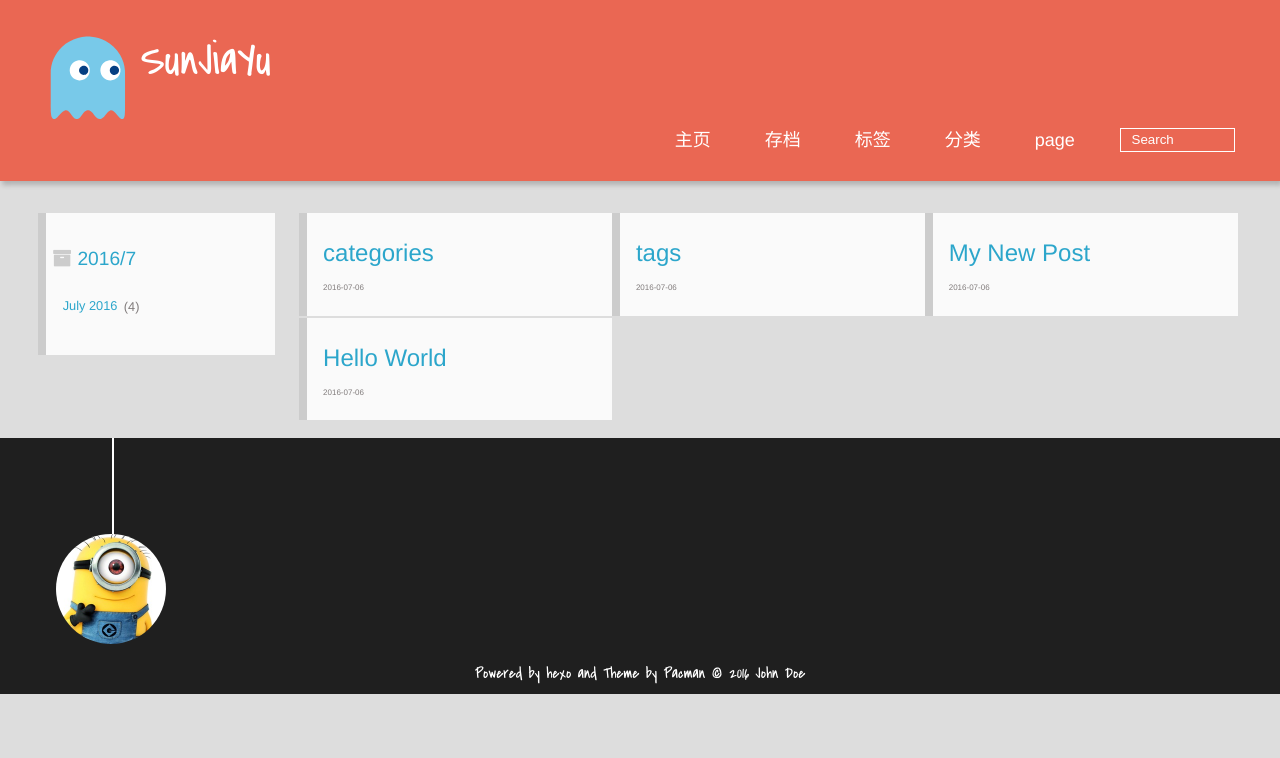
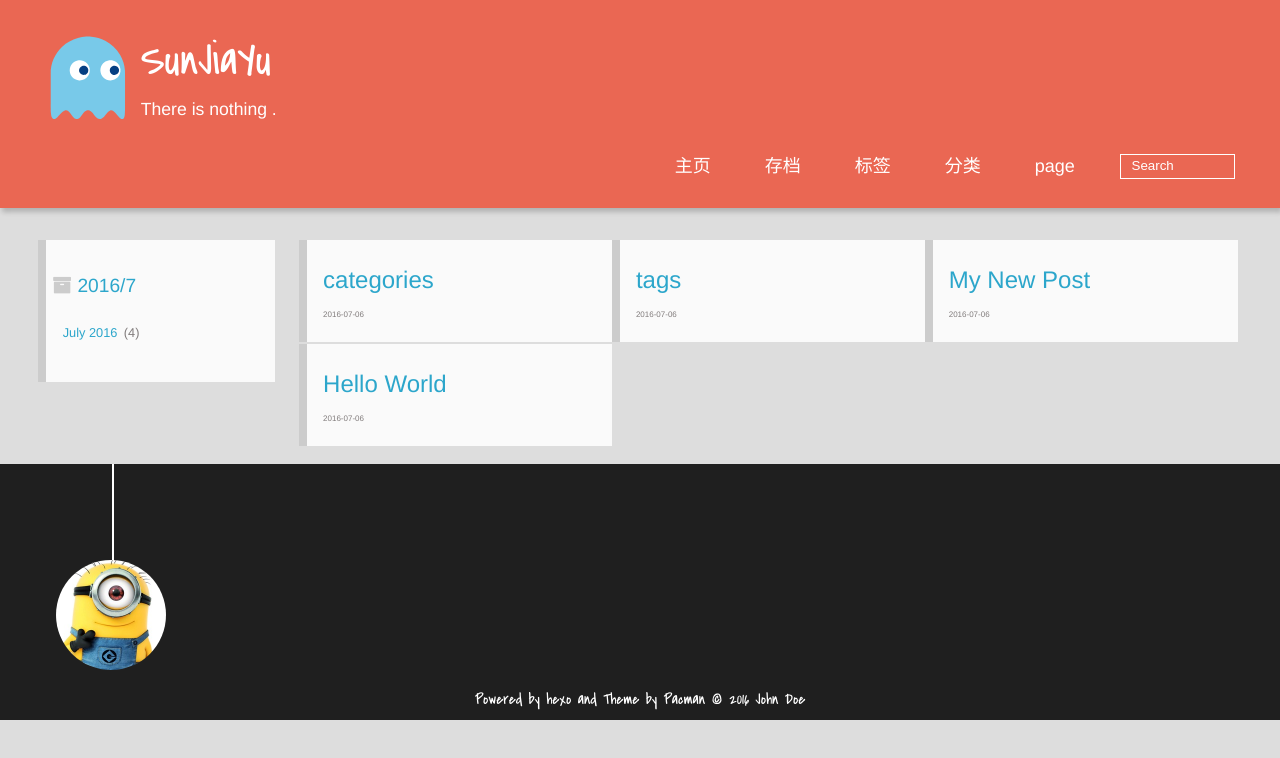
Before and after one commit to sunjiayuBlog/sunjiayuBlog.github.io, a plain HTML site: page archives/2016/07/index.html in a window 1280 px wide. Drawn offline with Linux system fonts and the light colour scheme; files whose address does not match are found by name.

Commit message:
Site updated: 2016-07-06 16:51:49

```diff
--- a/archives/2016/07/index.html
+++ b/archives/2016/07/index.html
@@ -8,6 +8,8 @@
     <meta name="viewport" content="width=device-width, initial-scale=1, maximum-scale=3, minimum-scale=1">
 
     <meta name="author" content="John Doe">
+
+    <meta name="description" content="Have a try.">
 
 
 
@@ -32,7 +34,7 @@
 
 			<div id="textlogo">
 				<h1 class="site-name"><a href="/" title="SunJiaYu">SunJiaYu</a></h1>
-				<h2 class="blog-motto"></h2>
+				<h2 class="blog-motto">There is nothing .</h2>
 			</div>
 			<div class="navbar"><a class="navbutton navmobile" href="#" title="Menu">
 			</a></div>
```
Also changed, not shown: 2016/07/06/My-New-Post/index.html (+1 -1 lines), 2016/07/06/categories/index.html (+1 -1 lines), 2016/07/06/hello-world/index.html (+1 -1 lines), 2016/07/06/tags/index.html (+1 -1 lines), archives/2016/index.html (+3 -1 lines), archives/index.html (+3 -1 lines), index.html (+3 -1 lines).
